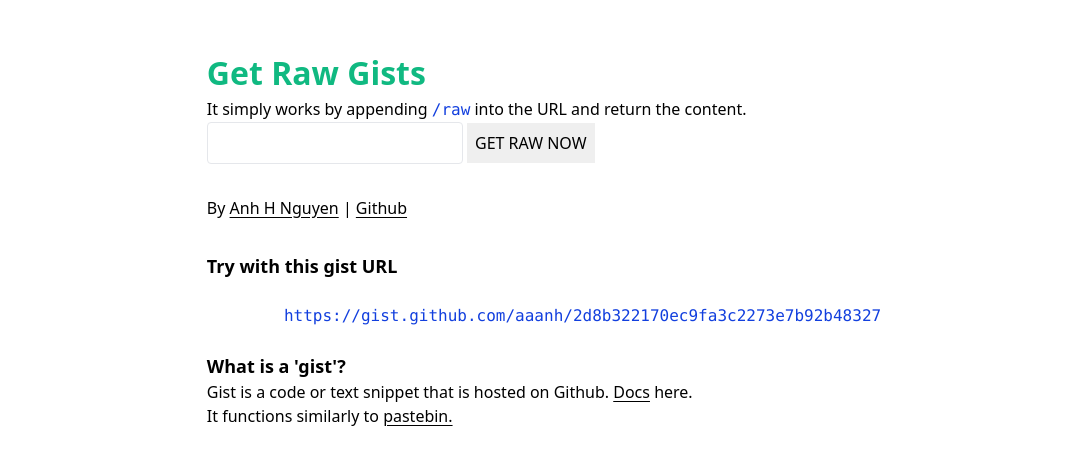
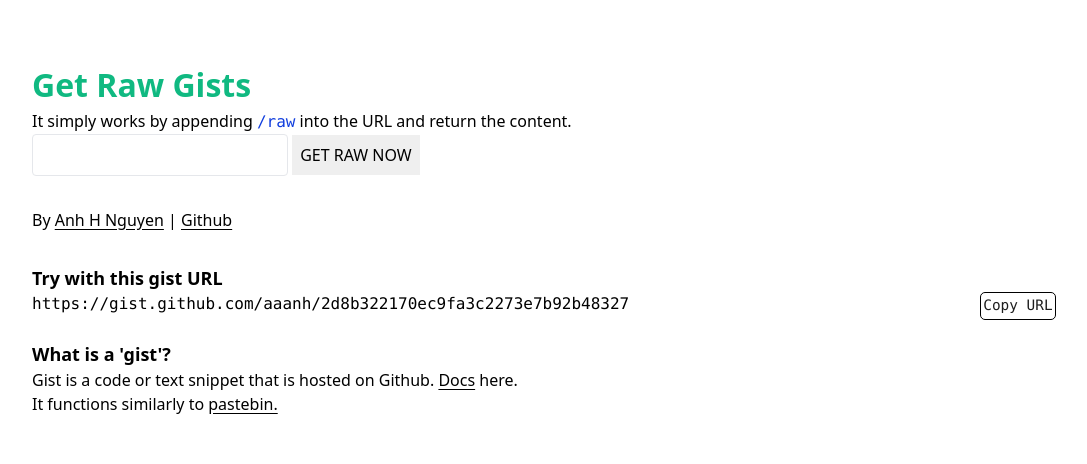
Before and after one commit to aaanh/gist-stuff, a plain HTML site: page frontend/index.html in a window 1280 px wide. Shown: the part 162-626 px from the top of the page, without its empty margins (96-1183 px from the left). Drawn offline with nearby package versions, Linux system fonts and the light colour scheme.

Commit message:
added example url

```diff
--- a/frontend/index.html
+++ b/frontend/index.html
@@ -6,7 +6,6 @@
   <meta name="viewport" content="width=device-width, initial-scale=1.0">
   <title>Augmenting Gists</title>
   <link rel="stylesheet" href="https://cdnjs.cloudflare.com/ajax/libs/tailwindcss/2.2.19/tailwind.min.css" referrerpolicy="no-referrer" />
-  <script src="script.js"></script>
   <link rel="stylesheet" href="style.css">
 </head>
 <body>
@@ -24,9 +23,8 @@
     <div>
 
       <h4 class="text-lg font-bold">Try with this gist URL</h4>
-      <pre><code class="language-url">
-        https://gist.github.com/aaanh/2d8b322170ec9fa3c2273e7b92b48327
-      </code></pre>
+      <pre><p>https://gist.github.com/aaanh/2d8b322170ec9fa3c2273e7b92b48327</p></pre>
+      <br/>
       <h4 class="text-lg font-bold">What is a &apos;gist&apos;?</h4>
       <p>Gist is a code or text snippet that is hosted on Github. <a href="https://docs.github.com/en/get-started/writing-on-github/editing-and-sharing-content-with-gists/creating-gists">Docs</a> here.</p>
       <p>It functions similarly to <a href="https://pastebin.com">pastebin.</a></p>
@@ -34,4 +32,5 @@
     </div>
   </div>
 </body>
+<script src="script.js"></script>
 </html>
--- a/frontend/script.js
+++ b/frontend/script.js
@@ -1,22 +1,19 @@
-const copyButtonLabel = "Copy Code";
+const copyButtonLabel = "Copy URL";
 
 // you can use a class selector instead if you, or the syntax highlighting library adds one to the 'pre'.
 let blocks = document.querySelectorAll("pre");
 
 blocks.forEach((block) => {
-  // only add button if browser supports Clipboard API
-  if (navigator.clipboard) {
     let button = document.createElement("button");
     button.innerText = copyButtonLabel;
     button.addEventListener("click", copyCode);
     block.appendChild(button);
-  }
 });
 
 async function copyCode(event) {
   const button = event.srcElement;
   const pre = button.parentElement;
-  let code = pre.querySelector("code");
+  let code = pre.querySelector("p");
   let text = code.innerText;
   await navigator.clipboard.writeText(text);
 
--- a/frontend/style.css
+++ b/frontend/style.css
@@ -1,5 +1,5 @@
 code {
-  color: #123fde
+  color: #123fde;
 }
 
 h1 {
@@ -21,29 +21,36 @@ a:hover {
   background-color: #bbbbbb;
 }
 
-pre[class*="language-"] {
-  position:relative;
-  overflow: auto;
-  margin:5px 0;
-  padding:1.75rem 0 1.75rem 1rem;
-  border-radius:10px;
+button{
+  position:absolute;
+  top:0;
+  right:0;
+  font-size:.9rem;
+  padding:.15rem;
+  background-color: white;
+  color: #1e1e1e;
+  border:ridge 1px black;
+  border-radius:5px;
+
 }
 
-button{
-  position:absolute;
-  top:5px;
-  right:5px;
+pre {
+  position: relative;
+  display: block;
+  width: 80vw;
+  overflow-wrap: break-all;
+  word-wrap: break-all;
+}
 
-  font-size:.9rem;
-  padding:.15rem;
-  background-color:#828282;
-  color:1e1e1e;
-  border:ridge 1px #7b7b7c;
-  border-radius:5px;
-  text-shadow:#c4c4c4 0 0 2px;
+code {
+  width: 80vw;
+  overflow-wrap: break-all;
+  word-wrap: break-all;
 }
 
 button:hover{
   cursor:pointer;
-  background-color:#bcbabb;
+  background-color: rgb(34 197 94);;
+  color: white;
+  border: transparent;
 }
```
Also changed, not shown: 1 other file.
